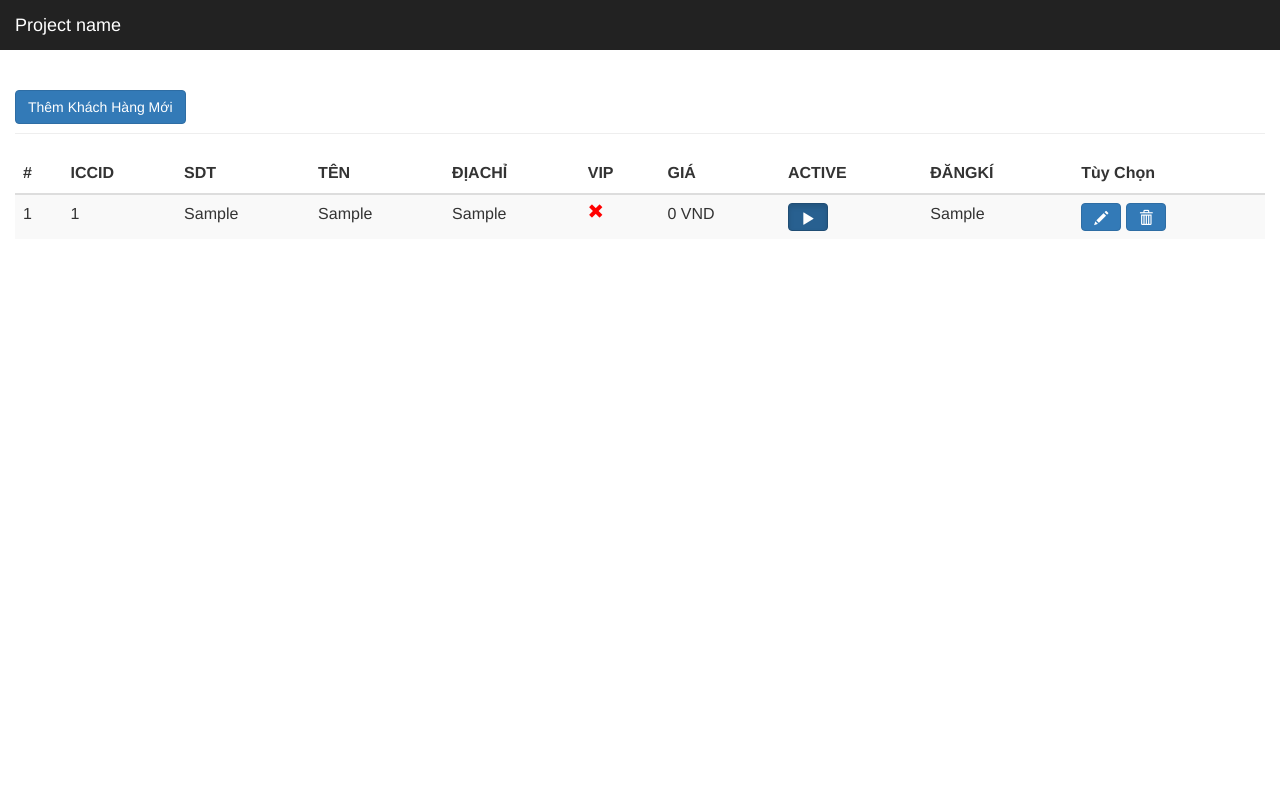
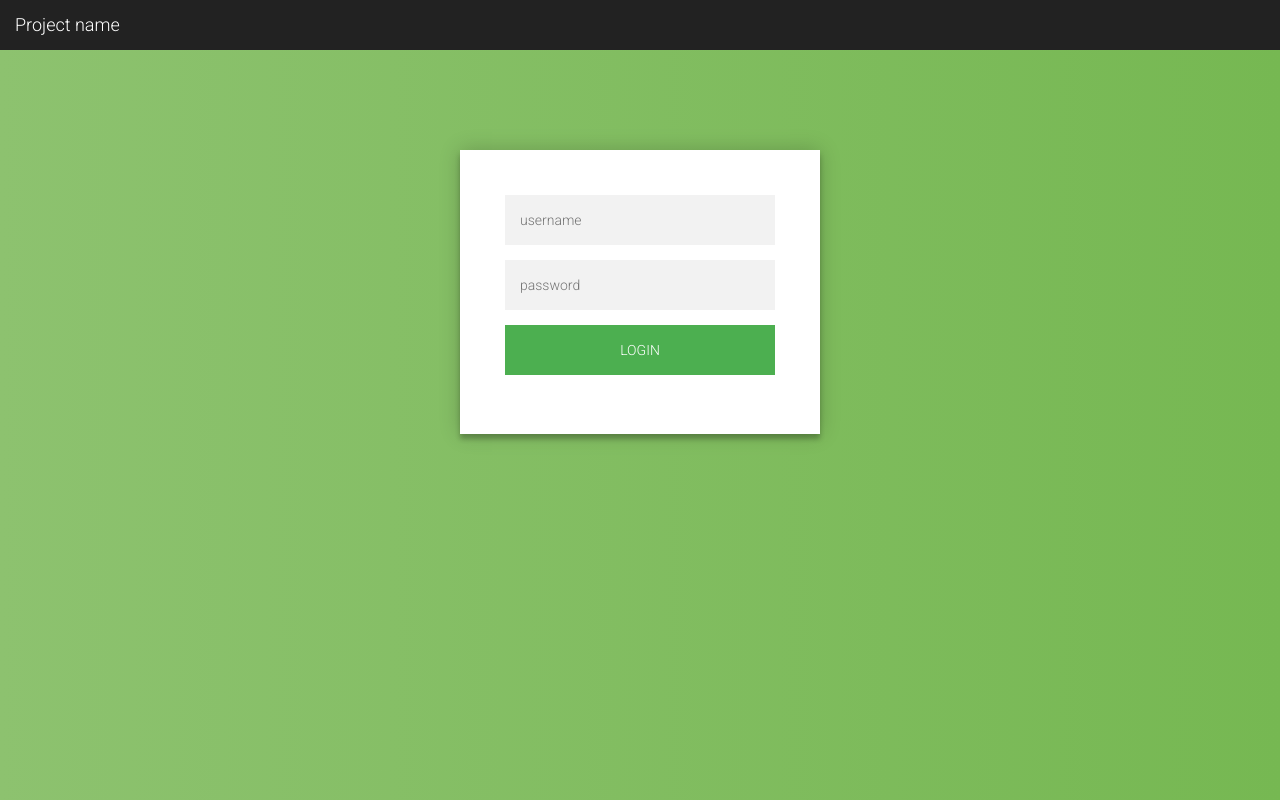
Before and after one commit to tuanbaole/codeWebAndroid, a PHP site: page / in a window 1280 px wide. Run offline with PHP 8.4, Linux system fonts and the light colour scheme; tables that the repository leaves empty or names only in its code hold one stand-in row (values such as "Sample post"); data that the repository does not hold is empty; some libraries are stand-ins or nearby versions.

Commit message:
version done

```diff
--- /dev/null
+++ b/css/login.css
@@ -0,0 +1,100 @@
+@import url(https://fonts.googleapis.com/css?family=Roboto:300);
+
+.login-page {
+  width: 360px;
+  padding: 8% 0 0;
+  margin: auto;
+}
+.form {
+  position: relative;
+  z-index: 1;
+  background: #FFFFFF;
+  max-width: 360px;
+  margin: 0 auto 100px;
+  padding: 45px;
+  text-align: center;
+  box-shadow: 0 0 20px 0 rgba(0, 0, 0, 0.2), 0 5px 5px 0 rgba(0, 0, 0, 0.24);
+}
+.form input {
+  font-family: "Roboto", sans-serif;
+  outline: 0;
+  background: #f2f2f2;
+  width: 100%;
+  border: 0;
+  margin: 0 0 15px;
+  padding: 15px;
+  box-sizing: border-box;
+  font-size: 14px;
+}
+.form button {
+  font-family: "Roboto", sans-serif;
+  text-transform: uppercase;
+  outline: 0;
+  background: #4CAF50;
+  width: 100%;
+  border: 0;
+  padding: 15px;
+  color: #FFFFFF;
+  font-size: 14px;
+  -webkit-transition: all 0.3 ease;
+  transition: all 0.3 ease;
+  cursor: pointer;
+}
+.form button:hover,.form button:active,.form button:focus {
+  background: #43A047;
+}
+.form .message {
+  margin: 15px 0 0;
+  color: #b3b3b3;
+  font-size: 12px;
+}
+.form .message a {
+  color: #4CAF50;
+  text-decoration: none;
+}
+.form .register-form {
+  display: none;
+}
+.container {
+  position: relative;
+  z-index: 1;
+  max-width: 300px;
+  margin: 0 auto;
+}
+.container:before, .container:after {
+  content: "";
+  display: block;
+  clear: both;
+}
+.container .info {
+  margin: 50px auto;
+  text-align: center;
+}
+.container .info h1 {
+  margin: 0 0 15px;
+  padding: 0;
+  font-size: 36px;
+  font-weight: 300;
+  color: #1a1a1a;
+}
+.container .info span {
+  color: #4d4d4d;
+  font-size: 12px;
+}
+.container .info span a {
+  color: #000000;
+  text-decoration: none;
+}
+.container .info span .fa {
+  color: #EF3B3A;
+}
+body {
+  background: #76b852; /* fallback for old browsers */
+  background: -webkit-linear-gradient(right, #76b852, #8DC26F);
+  background: -moz-linear-gradient(right, #76b852, #8DC26F);
+  background: -o-linear-gradient(right, #76b852, #8DC26F);
+  background: linear-gradient(to left, #76b852, #8DC26F);
+  font-family: "Roboto", sans-serif;
+  -webkit-font-smoothing: antialiased;
+  -moz-osx-font-smoothing: grayscale;
+}
--- a/index.php
+++ b/index.php
@@ -1,3 +1,7 @@
+<?php
+// Start the session
+session_start();
+?>
 <?php include 'function.php'; ?>
 <html>
 <head>
@@ -117,7 +121,11 @@
   </div>
   <!-- Modal -->
     <div class="container-fluid">
-      <?php include 'customer.php'; ?>
+      <?php if (isset($_SESSION["username"])): ?>
+        <?php include 'customer.php'; ?>
+      <?php else : ?>
+        <?php include 'login.php'; ?>
+      <?php endif ?>
     </div>
 
     <script src="js/index.js"></script>
--- /dev/null
+++ b/login.php
@@ -0,0 +1,10 @@
+<link href="css/login.css" rel="stylesheet">
+<div class="login-page">
+  <div class="form">
+    <form class="login-form" action="checkUser.php" method="post">
+      <input type="text" placeholder="username" name="username"/>
+      <input type="password" placeholder="password" name="pass"/>
+      <button>login</button>
+    </form>
+  </div>
+</div>
```
Also changed, not shown: checkUser.php (added, +13 -0 lines).
